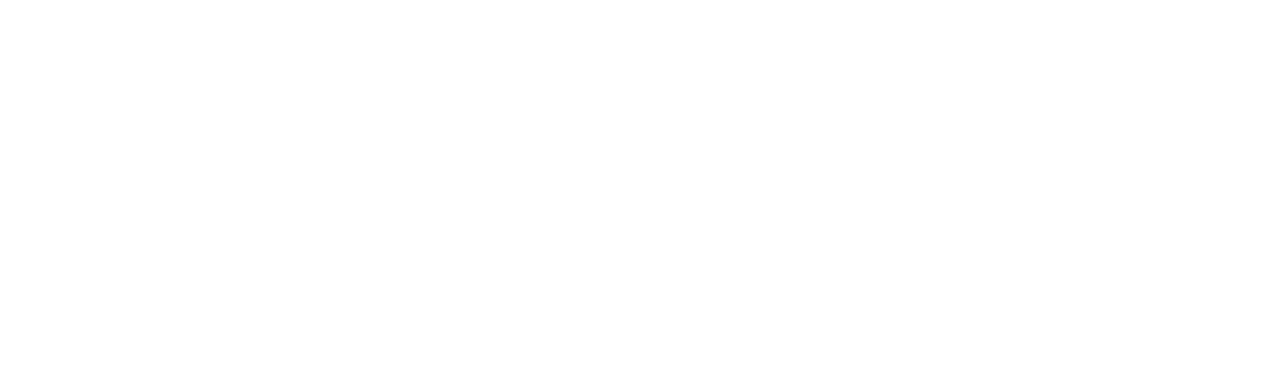
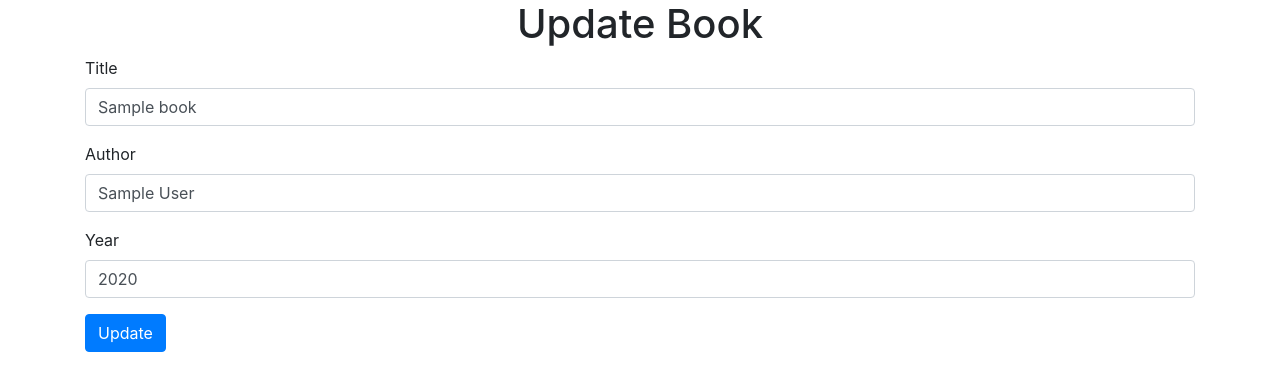
Before and after one commit to AdamuJighjigh/The_Bookshelf, a Flask app: page /update/1 in a window 1280 px wide. Before the commit the part shown is empty. Shown: the top 391 px of the page. Run offline with Flask 3, Linux system fonts and the light colour scheme; tables that the repository leaves empty or names only in its code hold one stand-in row (values such as "Sample post"); some libraries are stand-ins or nearby versions.

Commit message:
project merge

```diff
--- a/templates/create.html
+++ b/templates/create.html
@@ -7,7 +7,7 @@
     <style>
         body { padding: 20px; }
     </style>
-</head
+</head>
 <body>
     <div class="container">
         <h1 class="text-center">Add New Book</h1>
--- a/templates/update.html
+++ b/templates/update.html
@@ -0,0 +1,29 @@
+<!DOCTYPE html>
+<html lang="en">
+<head>
+    <meta charset="UTF-8">
+    <meta name="viewport" content="width=device-width, initial-scale=1.0">
+    <title>Update Book</title>
+    <link rel="stylesheet" href="https://maxcdn.bootstrapcdn.com/bootstrap/4.0.0/css/bootstrap.min.css">
+</head>
+<body>
+    <div class="container">
+        <h1 class="text-center">Update Book</h1>
+        <form method="POST" action="{{ url_for('update', id=book.id) }}">
+            <div class="form-group">
+                <label for="title">Title</label>
+                <input type="text" class="form-control" id="title" name="title" value="{{ book.title }}" required>
+            </div>
+            <div class="form-group">
+                <label for="author">Author</label>
+                <input type="text" class="form-control" id="author" name="author" value="{{ book.author }}" required>
+            </div>
+            <div class="form-group">
+                <label for="year">Year</label>
+                <input type="number" class="form-control" id="year" name="year" value="{{ book.year }}" required>
+            </div>
+            <button type="submit" class="btn btn-primary">Update</button>
+        </form>
+    </div>
+</body>
+</html>
```
Also changed, not shown: templates/index.html (line endings or trailing spaces).
